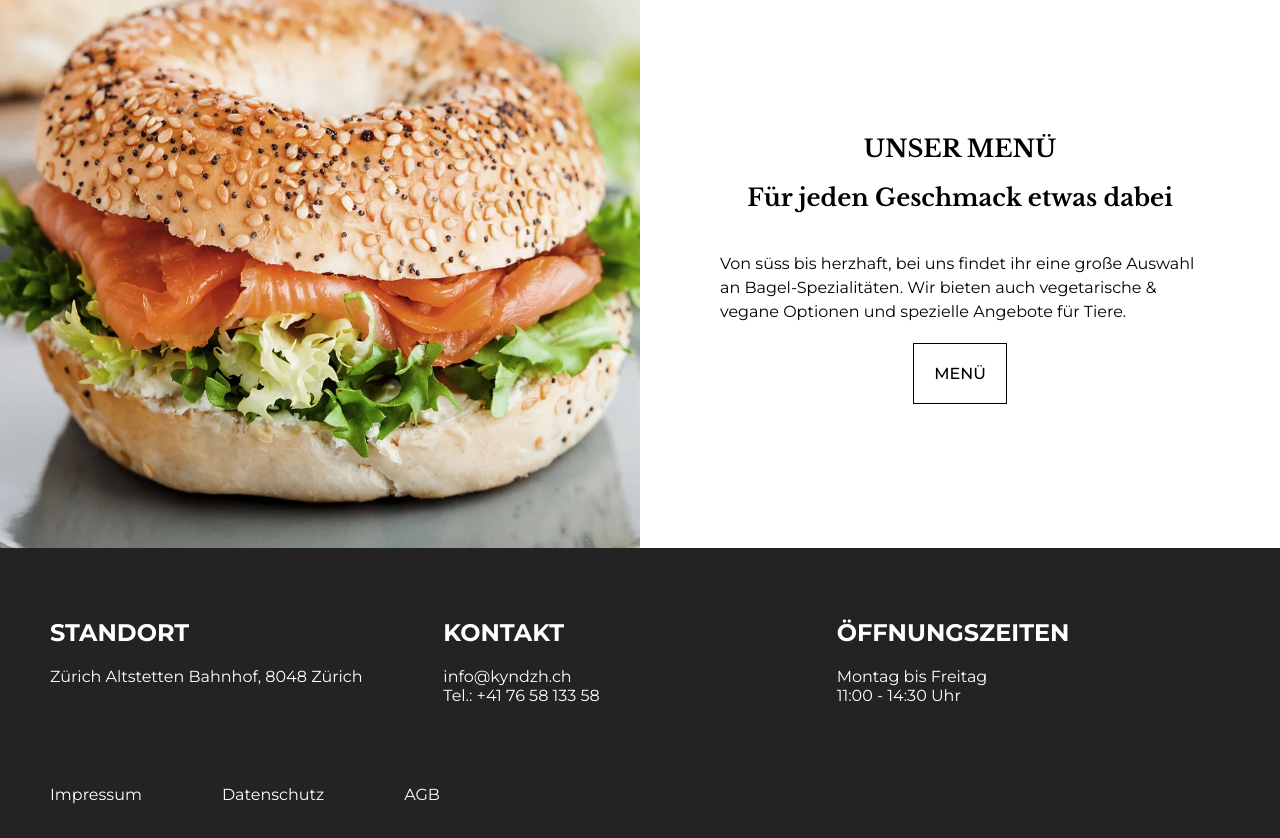
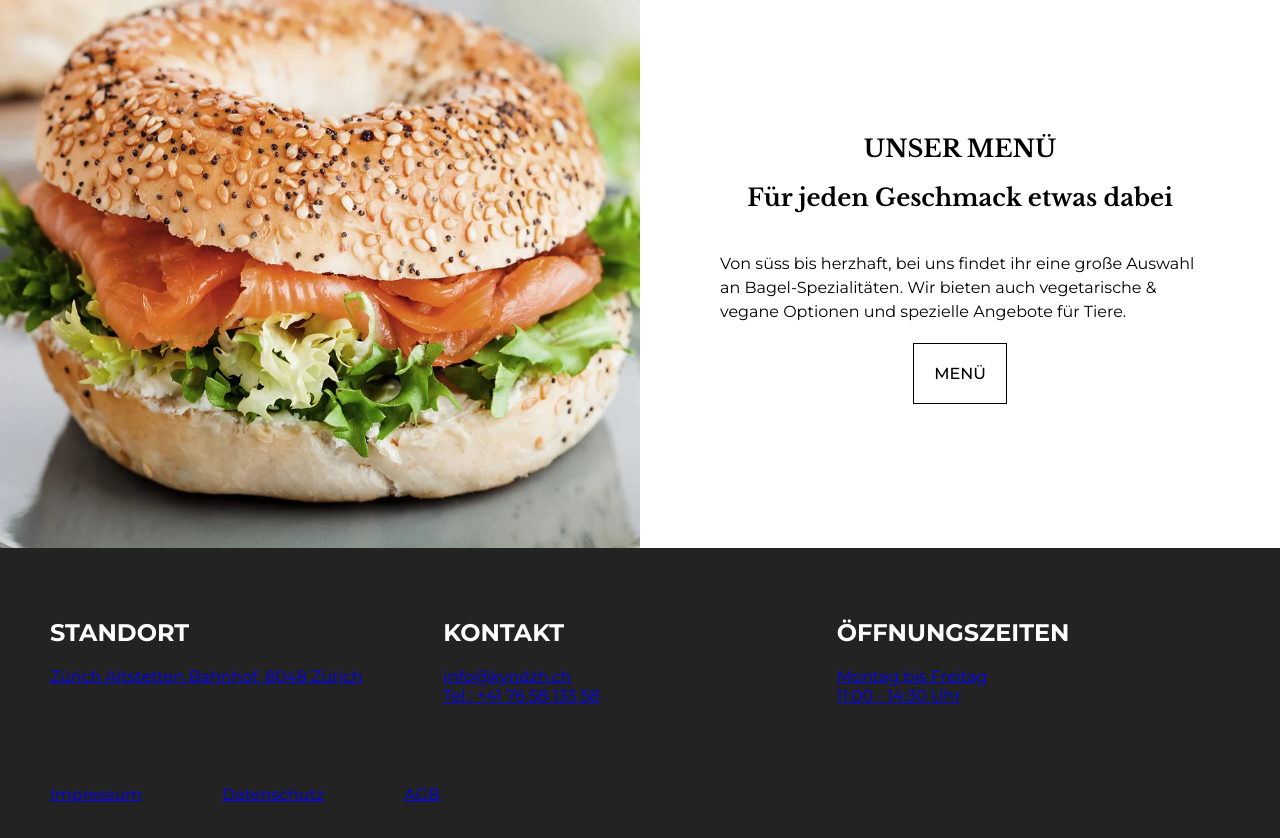
Before and after one commit to HeyTiina/kynd, a React (Create React App) app: page / in a window 1280 px wide. Shown: the part 1921-2759 px from the top of the page. Built offline with nearby package versions, Linux system fonts and the light colour scheme.

Commit message:
''a'' links warning fixed

```diff
--- a/src/Catering.js
+++ b/src/Catering.js
@@ -8,7 +8,8 @@ export default function Catering() {
         <img src={Bagel} alt="Bagel" className="catering-bagel" />
         <div className="catering-title">
           <h1>CATERING & EVENTS</h1>
-          <a>KONTAKTIEREN SIE UNS</a>
+
+          <a href="###">KONTAKTIEREN SIE UNS</a>
         </div>
       </div>
     </section>
--- a/src/Footer.js
+++ b/src/Footer.js
@@ -6,27 +6,27 @@ export default function Footer() {
       <div className="container-footer">
         <div className="location">
           <h1>STANDORT</h1>
-          <a>Zürich Altstetten Bahnhof, 8048 Zürich</a>
+          <a href="###">Zürich Altstetten Bahnhof, 8048 Zürich</a>
         </div>
 
         <div className="Contact">
           <h1>KONTAKT</h1>
-          <a>
+          <a href="###">
             info@kyndzh.ch <br></br>Tel.: +41 76 58 133 58{" "}
           </a>
         </div>
 
         <div className="location">
           <h1>ÖFFNUNGSZEITEN</h1>
-          <a>
+          <a href="###">
             Montag bis Freitag <br></br>11:00 - 14:30 Uhr
           </a>
         </div>
       </div>
       <div className="container-documents">
-        <a>Impressum</a>
-        <a>Datenschutz</a>
-        <a>AGB</a>
+        <a href="###">Impressum</a>
+        <a href="###">Datenschutz</a>
+        <a href="###">AGB</a>
       </div>
     </section>
   );
--- a/src/Menu.js
+++ b/src/Menu.js
@@ -15,7 +15,7 @@ export default function Menu() {
             Bagel-Spezialitäten. Wir bieten auch vegetarische & vegane Optionen
             und spezielle Angebote für Tiere.
           </p>
-          <a>MENÜ</a>
+          <a href="###">MENÜ</a>
         </div>
       </div>
     </section>
--- a/src/Philosoph.js
+++ b/src/Philosoph.js
@@ -18,7 +18,7 @@ export default function Philosoph() {
             basiert auf dem Grundsatz: Sei Kynd, wann immer es möglich ist. Es
             ist immer möglich.
           </p>
-          <a>ÜBER UNS</a>
+          <a href="###">ÜBER UNS</a>
         </div>
       </div>
     </section>
```
